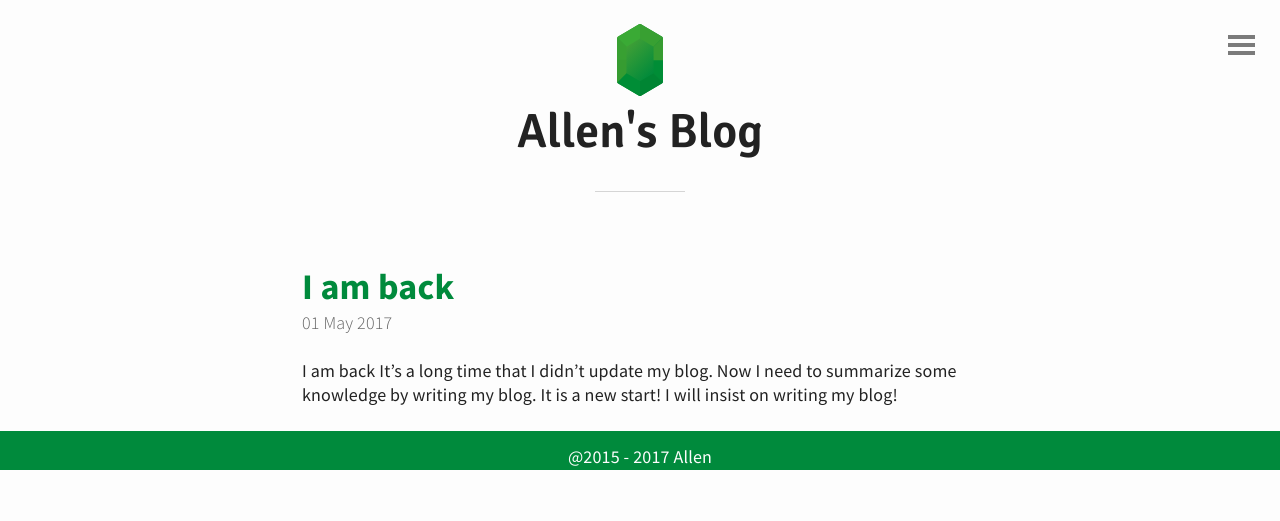
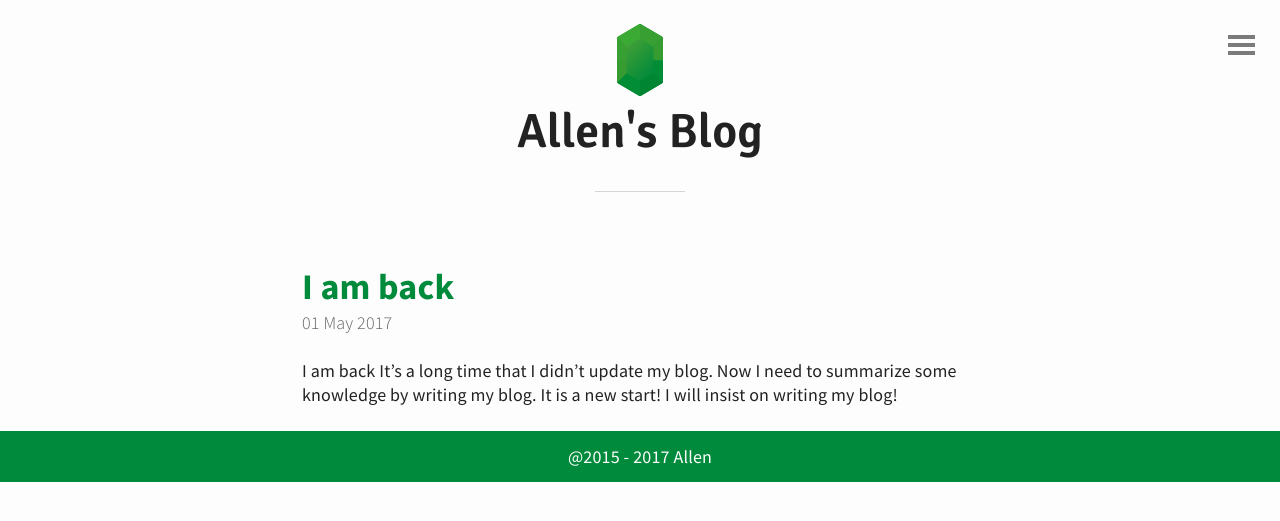
Before and after one commit to allen7wang/allen7wang.github.io, a Jekyll site: the page built from index.html, in a window 1280 px wide. Shown: the top 521 px of the page. Built offline with Jekyll 4.4.1, drawn with Linux system fonts in a browser that asks for light colours; the list of posts is cut into pages by our own code.

Commit message:
correct the css

```diff
--- a/_sass/layout.scss
+++ b/_sass/layout.scss
@@ -251,5 +251,4 @@ footer {
   color: $background-color;
   text-align: center;
   padding: 0.6667em;
-  padding-bottom: 0;
 }
```
